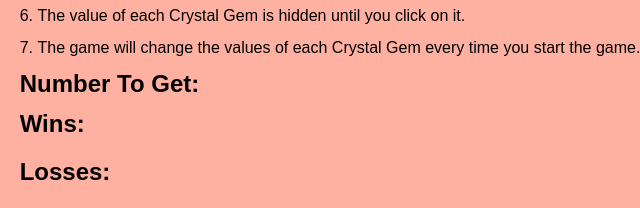
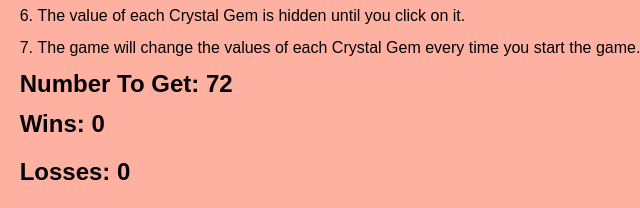
Before and after one commit to sail0rm00n/week-4-game, a plain HTML site: page index.html in a window 1280 px wide. Shown: the part 423-631 px from the top of the page, 87-727 px from the left. Drawn offline with nearby package versions, Linux system fonts and the light colour scheme.

Commit message:
Version 03

```diff
--- a/index.html
+++ b/index.html
@@ -57,6 +57,6 @@
 	</div>
 
 	<script type="text/javascript" src="https://code.jquery.com/jquery-2.2.0.js"></script>
-	<script type="text/javascript" src="assets/javascript/javascript.js"></script>
+	<script type="text/javascript" src="assets/javascript/game.js"></script>
 </body>
 </html>
```
